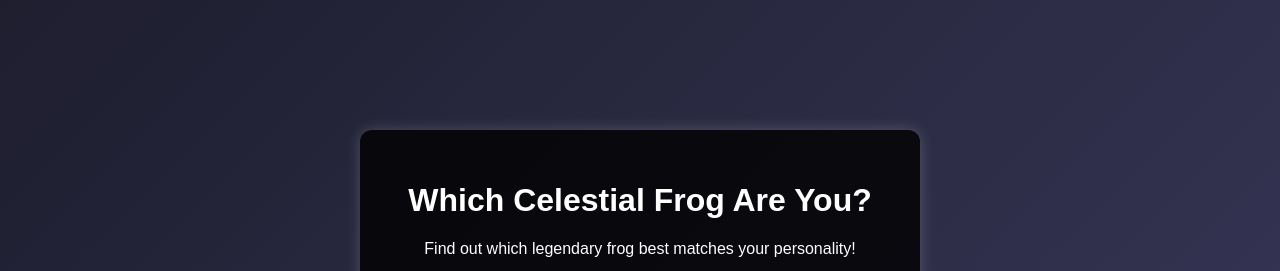
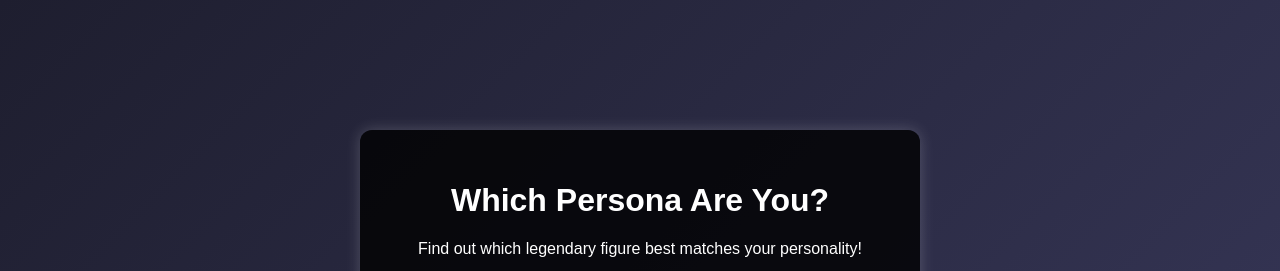
Before and after one commit to gittyup-pony/test, a plain HTML site: page index.html in a window 1280 px wide. Shown: the top 271 px of the page. Drawn offline with Linux system fonts and the light colour scheme.

Commit message:
Update index.html

```diff
--- a/index.html
+++ b/index.html
@@ -3,23 +3,26 @@
 <head>
     <meta charset="UTF-8">
     <meta name="viewport" content="width=device-width, initial-scale=1.0">
-    <title>Which Celestial Frog Are You?</title>
+    <title>Which Persona Are You?</title>
     <link rel="stylesheet" href="style.css">
 </head>
 <body>
 
     <!-- ✅ Introduction Page -->
     <div id="intro-container">
-        <h1>Which Celestial Frog Are You?</h1>
-        <p>Find out which legendary frog best matches your personality!</p>
+        <h1>Which Persona Are You?</h1>
+        <p>Find out which legendary figure best matches your personality!</p>
         <img id="intro-gif" src="https://media.giphy.com/media/J2d2aZrccmHBu/giphy.gif" alt="Intro GIF">
         <button id="start-btn" onclick="startQuiz()">Start Quiz</button>
     </div>
 
     <!-- ✅ Quiz Section (Initially Hidden) -->
     <div id="quiz-container" style="display: none;">
-        <h1>Which Celestial Frog Are You?</h1>
+        <h1>Which Persona Are You?</h1>
         <p id="page-counter"></p>
+
+        <!-- ✅ GIF for each question -->
+        <img id="question-gif" src="" alt="Question GIF" style="width: 100%; max-height: 250px; object-fit: contain; display: none;">
 
         <p id="question-text"></p>
 
@@ -30,8 +33,6 @@
             <input type="radio" id="option1" name="answer" value="1">
             <label for="option1" id="label1"></label><br>
         </div>
-
-        <button id="next-btn" onclick="nextQuestion()" disabled>Next</button>
     </div>
 
     <!-- ✅ Results Section (Initially Hidden) -->
```
